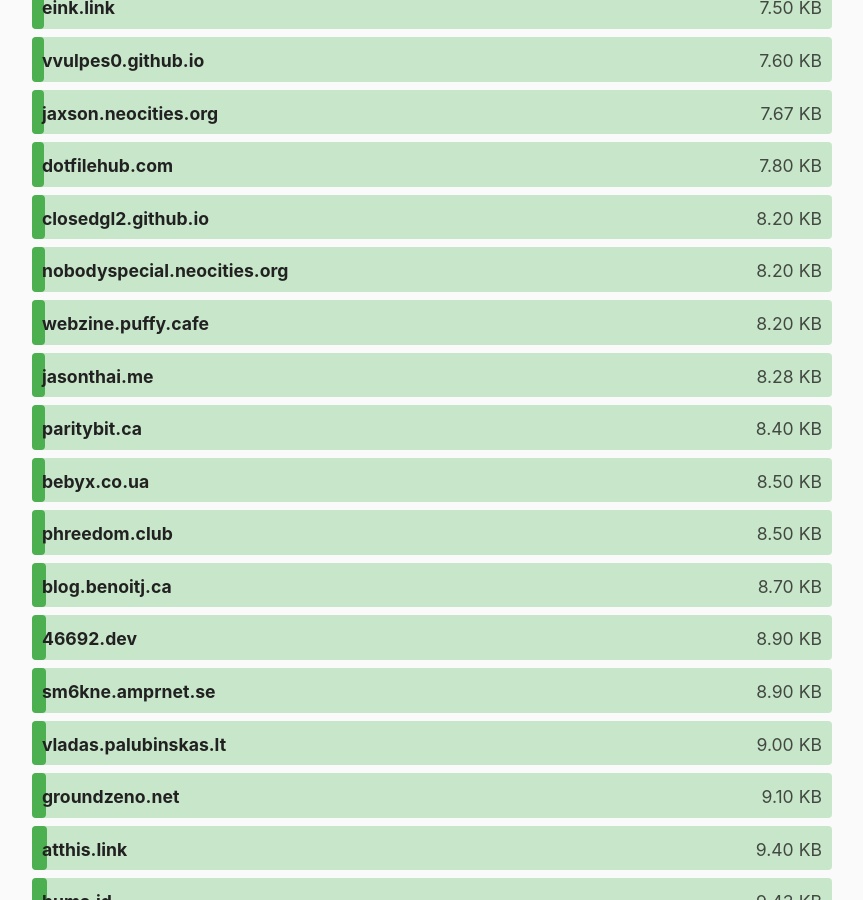
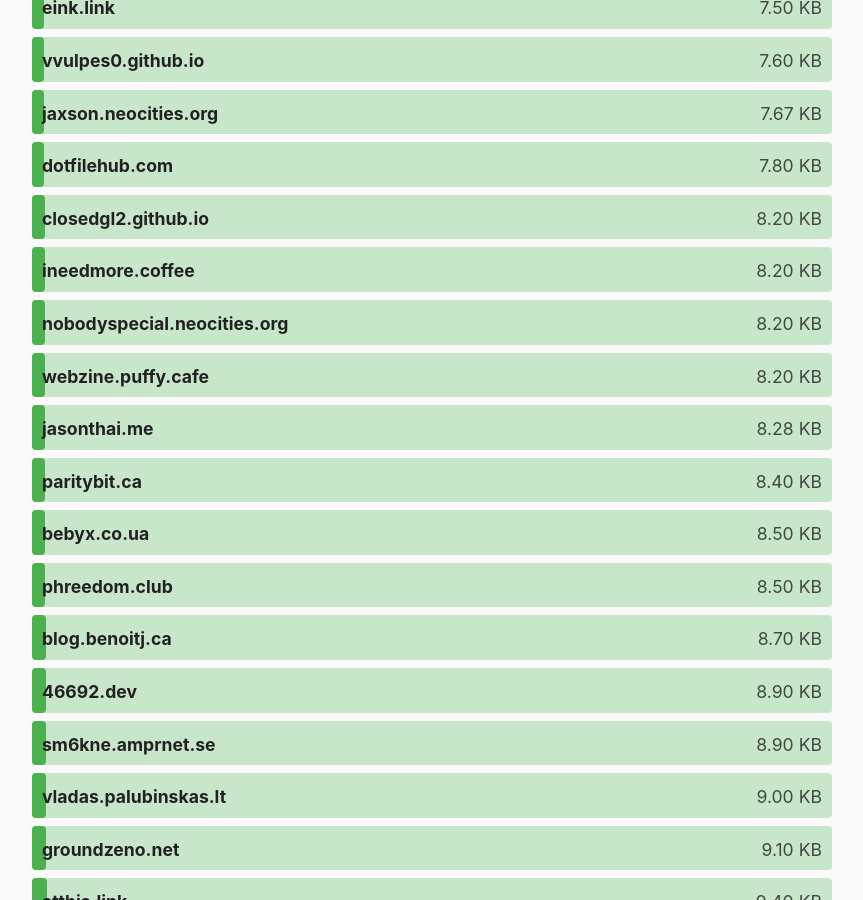
Before and after one commit to kevquirk/512kb.club, a Jekyll site: the page built from index.md, in a window 1280 px wide and 900 px high, scrolled down 3637 px. Shown: the whole window, without its empty margins (208-1071 px from the left). Built offline with Jekyll 4.4.1, drawn with Linux system fonts in a browser that asks for light colours.

Commit message:
Added my site to sites.yml

```diff
--- a/_data/sites.yml
+++ b/_data/sites.yml
@@ -1377,6 +1377,11 @@
   url: https://indiachat.netlify.app/
   size: 213.0
   last_checked: 2022-04-08
+
+- domain: ineedmore.coffee
+  url: https://ineedmore.coffee/
+  size: 8.2
+  last_checked: 2023-04-29
 
 - domain: jacksonchen666.com
   url: https://jacksonchen666.com/
```
